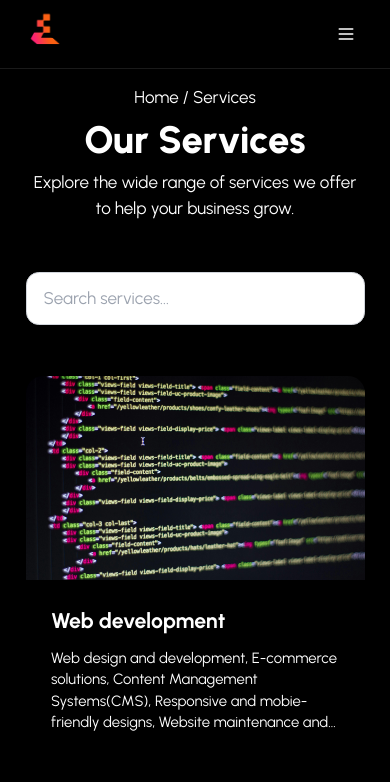
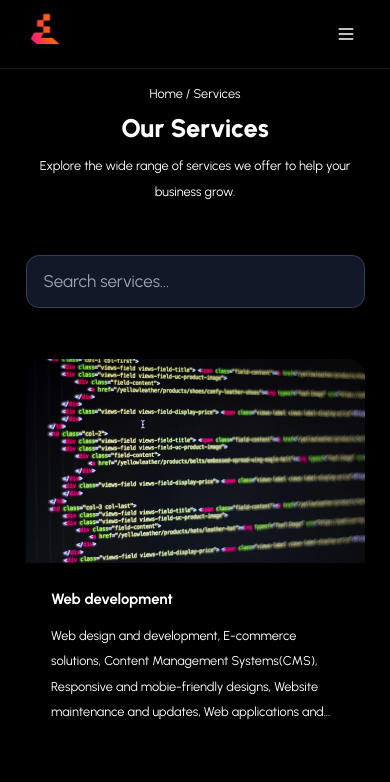
Before and after one commit to joshuangbodin/ej-tech-website, a React (Vite) app: page /services in a window 390 px wide. Shown: the top 782 px of the page. Built offline with nearby package versions, Linux system fonts and the light colour scheme.

Commit message:
typo finished

```diff
--- a/src/pages/services.tsx
+++ b/src/pages/services.tsx
@@ -14,9 +14,9 @@ const ServicesPage: React.FC<Props> = () => {
     <section className="w-full min-h-screen px-6 md:px-12 py-20 bg-black flex flex-col items-center ">
       {/* Top Section */}
       <div className="w-full max-w-7xl mb-12 text-center">
-        <p className=" mb-2">Home / Services</p>
-        <h1 className="text-4xl md:text-5xl font-extrabold ">Our Services</h1>
-        <p className=" mt-2 md:text-lg">
+        <p className=" mb-2 text-xs">Home / Services</p>
+        <h1 className="text-2xl md:text-5xl font-extrabold ">Our Services</h1>
+        <p className=" mt-2 text-xs leading-[2] md:text-lg">
           Explore the wide range of services we offer to help your business
           grow.
         </p>
@@ -29,7 +29,7 @@ const ServicesPage: React.FC<Props> = () => {
           placeholder="Search services..."
           value={searchTerm}
           onChange={(e) => setSearchTerm(e.target.value)}
-          className="w-full px-4 py-3 rounded-xl border border-gray-300 focus:outline-none focus:ring-2 focus:ring-orange-500 focus:border-orange-500 transition-all"
+          className="w-full px-4 py-3 bg-gray-900 rounded-xl border border-gray-700 focus:outline-none focus:ring-2 focus:ring-orange-500 focus:border-orange-500 transition-all"
         />
       </div>
 
@@ -57,8 +57,8 @@ const ServicesPage: React.FC<Props> = () => {
 
               {/* Content */}
               <div className="p-6 flex flex-col gap-3">
-                <h3 className="text-xl font-bold ">{service.name}</h3>
-                <p className=" text-sm md:text-base line-clamp-4">
+                <h3 className="text-sm md:text-xl font-bold ">{service.name}</h3>
+                <p className=" text-xs md:text-sm leading-[2] line-clamp-4">
                   {service.more?.join(", ")}
                 </p>
               </div>
```
